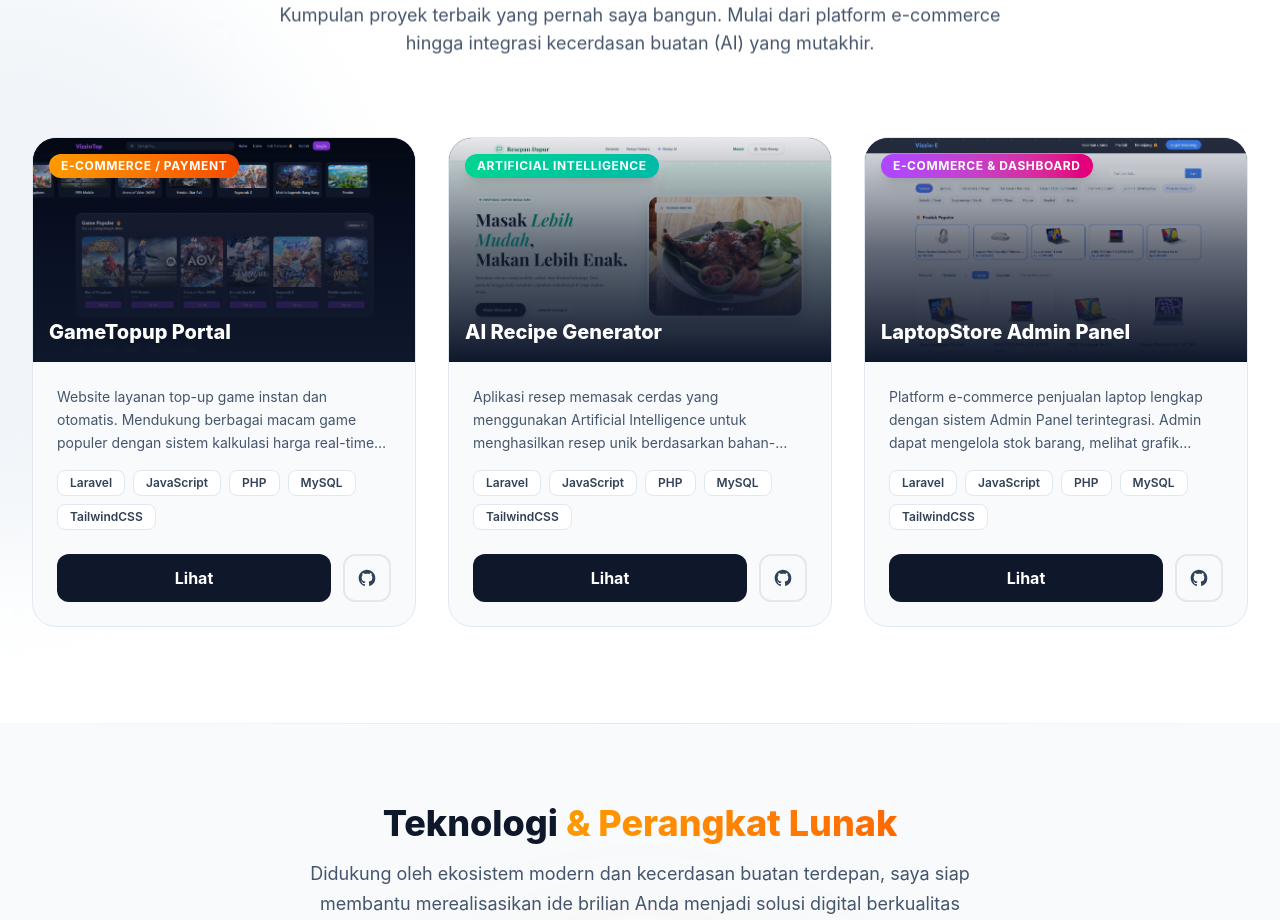
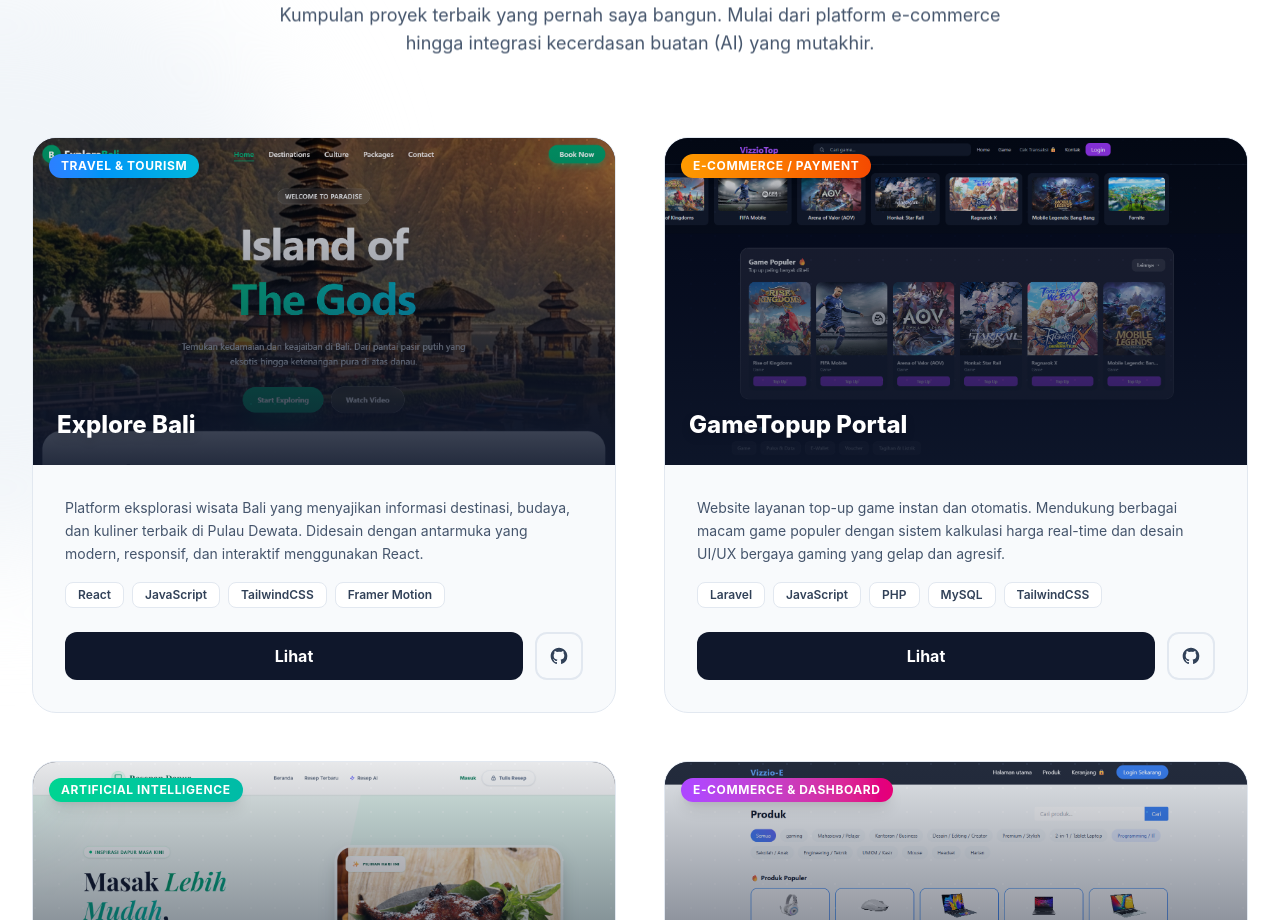
Before and after one commit to Adiwijaya11/portofolio-adiwijaya, a React (Vite) app: page / in a window 1280 px wide. Shown: the part 1880-2800 px from the top of the page. Built offline with nearby package versions, Linux system fonts and the light colour scheme.

Commit message:
Add Explore Bali project, optimize layout, and fix mobile scrolling

```diff
--- a/src/components/CustomCursor.tsx
+++ b/src/components/CustomCursor.tsx
@@ -2,8 +2,8 @@ import { useEffect } from 'react';
 
 const CustomCursor = () => {
   useEffect(() => {
-    const isTouchDevice = typeof window !== 'undefined' && window.matchMedia('(pointer: coarse)').matches;
-    if (isTouchDevice) return;
+    const isMobile = typeof window !== 'undefined' && (window.matchMedia('(pointer: coarse)').matches || window.innerWidth < 1024);
+    if (isMobile) return;
     document.body.style.cursor = 'none';
 
     let dot: HTMLDivElement | null = null;
--- a/src/components/Projects.tsx
+++ b/src/components/Projects.tsx
@@ -2,6 +2,7 @@ import { useEffect, useRef, useState } from 'react';
 import topupImg from '../assets/topup.png';
 import resepImg from '../assets/resep.png';
 import elektronikImg from '../assets/elektronik.png';
+import exploreBaliImg from '../assets/exlplore-bali.png';
 
 interface Project {
   id: number;
@@ -16,6 +17,17 @@ interface Project {
 }
 
 const projects: Project[] = [
+  {
+    id: 4,
+    title: 'Explore Bali',
+    category: 'Travel & Tourism',
+    description: 'Platform eksplorasi wisata Bali yang menyajikan informasi destinasi, budaya, dan kuliner terbaik di Pulau Dewata. Didesain dengan antarmuka yang modern, responsif, dan interaktif menggunakan React.',
+    tech: ['React', 'JavaScript', 'TailwindCSS', 'Framer Motion'],
+    color: 'from-blue-500 to-cyan-500',
+    image: exploreBaliImg,
+    link: '#',
+    github: 'https://github.com/Adiwijaya11/Adiwijaya11'
+  },
   {
     id: 1,
     title: 'GameTopup Portal',
@@ -96,8 +108,8 @@ const Projects = () => {
           </p>
         </div>
 
-        {/* Grid Proyek: 1 col mobile, 2 col sm, 3 col md+ */}
-        <div className="grid grid-cols-1 sm:grid-cols-2 md:grid-cols-3 gap-5 sm:gap-6 lg:gap-8">
+        {/* Grid Proyek: 1 col mobile, 2 col md+ */}
+        <div className="grid grid-cols-1 md:grid-cols-2 gap-6 sm:gap-8 lg:gap-12">
           {projects.map((project, index) => (
             <div
               key={project.id}
@@ -105,31 +117,31 @@ const Projects = () => {
               style={{ transitionDelay: `${index * 150}ms` }}
             >
               {/* Thumbnail */}
-              <div className="relative h-44 sm:h-56 md:h-48 lg:h-56 w-full overflow-hidden bg-slate-900 cursor-pointer" onClick={() => setSelectedProject(project)}>
+              <div className="relative aspect-video w-full overflow-hidden bg-slate-900 cursor-pointer" onClick={() => setSelectedProject(project)}>
                 {project.image ? (
                   <img
                     src={project.image}
                     alt={project.title}
                     loading="lazy"
-                    className="absolute inset-0 w-full h-full object-cover group-hover:scale-110 transition-transform duration-700 opacity-90"
+                    className="absolute inset-0 w-full h-full object-cover group-hover:scale-110 transition-transform duration-[1.5s] ease-out opacity-90"
                   />
                 ) : (
                   <div className={`absolute inset-0 bg-gradient-to-br ${project.color} opacity-80`}></div>
                 )}
                 <div className="absolute inset-0 opacity-20 mix-blend-overlay pointer-events-none" style={{ backgroundImage: 'radial-gradient(circle at 2px 2px, white 1px, transparent 0)', backgroundSize: '24px 24px' }}></div>
-                <div className="absolute inset-0 bg-gradient-to-t from-slate-900 via-slate-900/60 to-transparent pointer-events-none"></div>
+                <div className="absolute inset-0 bg-gradient-to-t from-slate-900/90 via-slate-900/40 to-transparent pointer-events-none"></div>
 
-                <div className={`absolute top-4 left-4 px-3 py-1 bg-gradient-to-r ${project.color} shadow-lg rounded-full text-white text-xs font-bold tracking-wider uppercase`}>
+                <div className={`absolute top-4 left-4 px-3 py-1 bg-gradient-to-r ${project.color} shadow-lg rounded-full text-white text-[10px] sm:text-xs font-bold tracking-wider uppercase`}>
                   {project.category}
                 </div>
 
-                <div className="absolute bottom-4 left-4 right-4">
-                  <h4 className="text-lg sm:text-xl md:text-lg lg:text-xl font-extrabold text-white group-hover:text-amber-400 transition-colors duration-300">{project.title}</h4>
+                <div className="absolute bottom-6 left-6 right-6">
+                  <h4 className="text-xl sm:text-2xl font-extrabold text-white group-hover:text-amber-400 transition-colors duration-300 drop-shadow-lg">{project.title}</h4>
                 </div>
               </div>
 
               {/* Konten */}
-              <div className="p-4 sm:p-6 flex-1 flex flex-col">
+              <div className="p-6 sm:p-8 flex-1 flex flex-col">
                 <p className="text-xs sm:text-sm text-slate-600 dark:text-slate-400 leading-relaxed mb-4 flex-1 line-clamp-3">
                   {project.description}
                 </p>
--- a/src/components/SoftwareStack.tsx
+++ b/src/components/SoftwareStack.tsx
@@ -200,7 +200,7 @@ const SoftwareStack = () => {
           ref={containerRef}
           onMouseMove={handleMouseMove}
           onTouchMove={handleTouchMove}
-          className="relative w-full h-[550px] sm:h-[650px] border border-slate-300/50 dark:border-slate-700/50 rounded-[3rem] bg-gradient-to-b from-white/30 to-slate-100/30 dark:from-slate-800/20 dark:to-slate-900/40 backdrop-blur-xl overflow-hidden shadow-[inset_0_0_50px_rgba(0,0,0,0.05)] dark:shadow-[inset_0_0_50px_rgba(0,0,0,0.5)] group touch-none"
+          className="relative w-full h-[450px] sm:h-[650px] border border-slate-300/50 dark:border-slate-700/50 rounded-[3rem] bg-gradient-to-b from-white/30 to-slate-100/30 dark:from-slate-800/20 dark:to-slate-900/40 backdrop-blur-xl overflow-hidden shadow-[inset_0_0_50px_rgba(0,0,0,0.05)] dark:shadow-[inset_0_0_50px_rgba(0,0,0,0.5)] group touch-pan-y"
         >
           {/* Grid lines background untuk efek lab/ruang */}
           <div className="absolute inset-0 bg-[linear-gradient(to_right,#80808012_1px,transparent_1px),linear-gradient(to_bottom,#80808012_1px,transparent_1px)] bg-[size:40px_40px] pointer-events-none"></div>
```
Also changed, not shown: src/assets/exlplore-bali.png (added).
